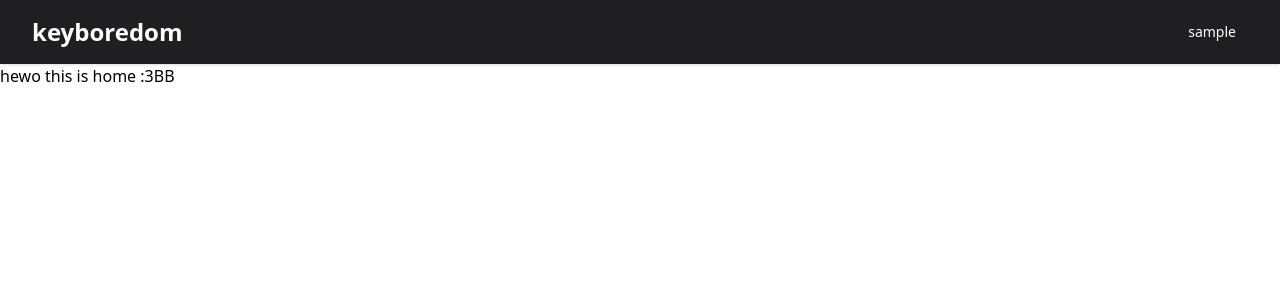
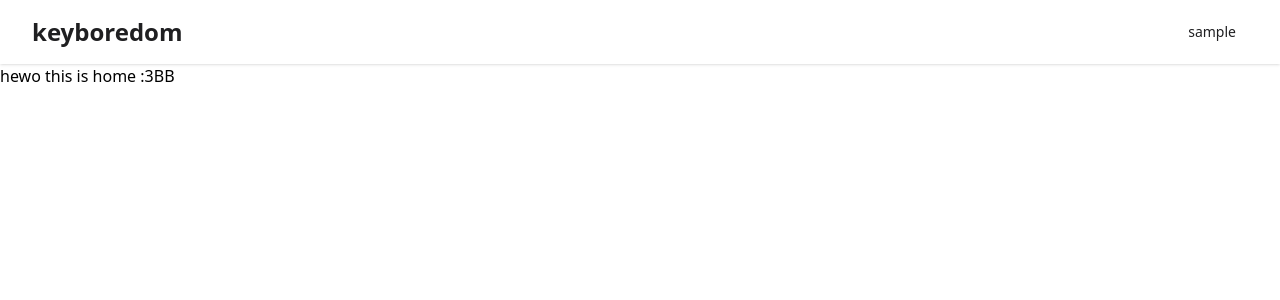
Before and after one commit to r-ayaay/vauldex-shopping-app, a Vue app in the folder frontend/: page / in a window 1280 px wide. Shown: the top 300 px of the page. Built offline with nearby package versions, Linux system fonts and the light colour scheme; sample sign-in values are in the browser's storage.

Commit message:
style: invert color of header

```diff
--- a/frontend/src/components/Header.vue
+++ b/frontend/src/components/Header.vue
@@ -1,7 +1,7 @@
 <template>
-  <header class="flex bg-[#1f1f21] items-center justify-between h-16 px-6 md:px-8 shadow-sm">
+  <header class="flex items-center justify-between h-16 px-6 md:px-8 shadow-sm">
     <router-link to="/">
-      <h1 class="text-2xl font-semibold text-white pr-8 cursor-pointer">keyboredom</h1>
+      <h1 class="text-2xl font-semibold text-[#1f1f21] pr-8 cursor-pointer">keyboredom</h1>
     </router-link>
 
     <!-- User dropdown -->
@@ -9,7 +9,7 @@
       <Button
         :label="username"
         @click="toggleUserDropdown"
-        classNames="flex items-center gap-2 px-3 py-1.5 text-white rounded-md hover:bg-white hover:text-[#1C274C] focus:ring-2 focus:ring-[#1C274C]/40 transition-all font-medium"
+        classNames="flex items-center gap-2 px-3 py-1.5 text-[#1f1f21] rounded-md hover:bg-[#1f1f21] hover:text-white focus:ring-2 focus:ring-[#1C274C]/40 transition-all font-medium"
       ></Button>
 
       <div
--- a/frontend/src/output.css
+++ b/frontend/src/output.css
@@ -369,6 +369,9 @@
   .text-\[\#1C274C\] {
     color: #1C274C;
   }
+  .text-\[\#1f1f21\] {
+    color: #1f1f21;
+  }
   .text-blue-600 {
     color: var(--color-blue-600);
   }
@@ -409,6 +412,13 @@
     transition-timing-function: var(--tw-ease, var(--default-transition-timing-function));
     transition-duration: var(--tw-duration, var(--default-transition-duration));
   }
+  .hover\:bg-\[\#1f1f21\] {
+    &:hover {
+      @media (hover: hover) {
+        background-color: #1f1f21;
+      }
+    }
+  }
   .hover\:bg-\[\#f0f2f8\] {
     &:hover {
       @media (hover: hover) {
@@ -434,6 +444,13 @@
     &:hover {
       @media (hover: hover) {
         color: #1C274C;
+      }
+    }
+  }
+  .hover\:text-white {
+    &:hover {
+      @media (hover: hover) {
+        color: var(--color-white);
       }
     }
   }
```
